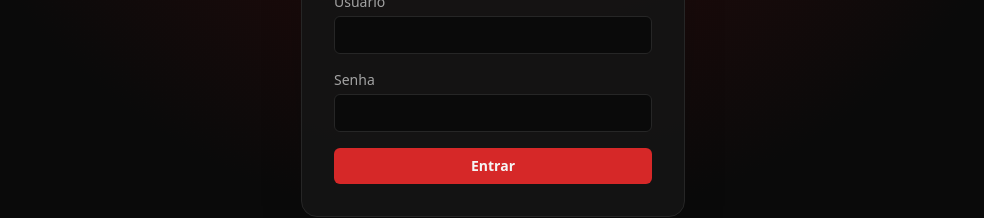
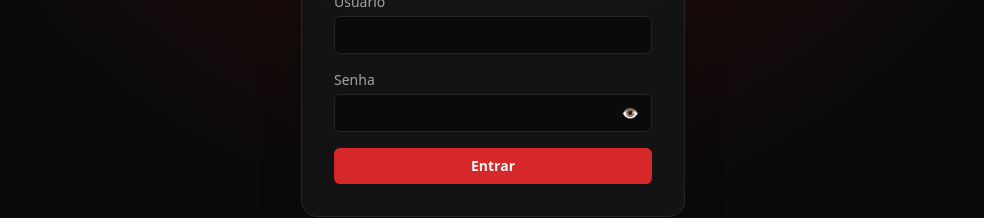
Before and after one commit to kundlatsch/kamogawa-dashboard, a React (Vite) app in the folder frontend/: page / in a window 1280 px wide. Shown: the part 384-602 px from the top of the page, without its empty margins (147-1131 px from the left). Built offline with nearby package versions, Linux system fonts and the light colour scheme.

Commit message:
feat(frontend): add show/hide toggle to password fields

```diff
--- a/frontend/src/components/ui.tsx
+++ b/frontend/src/components/ui.tsx
@@ -1,4 +1,5 @@
-import type { ButtonHTMLAttributes, InputHTMLAttributes, ReactNode } from "react";
+import { useId, useState, type ButtonHTMLAttributes, type InputHTMLAttributes, type ReactNode } from "react";
+import { useTranslation } from "react-i18next";
 
 type Variant = "primary" | "ghost" | "danger";
 
@@ -33,6 +34,41 @@ export function Input({ label, ...props }: InputHTMLAttributes<HTMLInputElement>
   );
 }
 
+/** Password field with a show/hide toggle. */
+export function PasswordInput({
+  label,
+  ...props
+}: Omit<InputHTMLAttributes<HTMLInputElement>, "type"> & { label: string }) {
+  const { t } = useTranslation();
+  const id = useId();
+  const [visible, setVisible] = useState(false);
+  return (
+    <div className="flex flex-col gap-1 text-sm">
+      <label htmlFor={id} className="text-smoke">
+        {label}
+      </label>
+      <div className="flex rounded-md border border-rope bg-ring focus-within:border-glove">
+        <input
+          id={id}
+          type={visible ? "text" : "password"}
+          className="min-w-0 flex-1 bg-transparent px-3 py-2 text-chalk outline-none"
+          {...props}
+        />
+        <button
+          type="button"
+          onClick={() => setVisible((v) => !v)}
+          aria-label={visible ? t("auth.hidePassword") : t("auth.showPassword")}
+          aria-pressed={visible}
+          title={visible ? t("auth.hidePassword") : t("auth.showPassword")}
+          className="px-3 text-smoke hover:text-chalk"
+        >
+          {visible ? "🙈" : "👁️"}
+        </button>
+      </div>
+    </div>
+  );
+}
+
 export function Modal({ title, onClose, children }: { title: string; onClose: () => void; children: ReactNode }) {
   return (
     <div className="fixed inset-0 z-50 flex items-center justify-center bg-black/70 p-4" onClick={onClose}>
--- a/frontend/src/i18n/locales/pt-BR.json
+++ b/frontend/src/i18n/locales/pt-BR.json
@@ -20,7 +20,9 @@
     "password": "Senha",
     "login": "Entrar",
     "logout": "Sair",
-    "invalid": "Usuário ou senha incorretos."
+    "invalid": "Usuário ou senha incorretos.",
+    "showPassword": "Mostrar senha",
+    "hidePassword": "Ocultar senha"
   },
   "nav": {
     "board": "Quadro",
--- a/frontend/src/pages/LoginPage.tsx
+++ b/frontend/src/pages/LoginPage.tsx
@@ -3,7 +3,7 @@ import { useTranslation } from "react-i18next";
 import { Navigate } from "react-router-dom";
 
 import { useAuth } from "../auth/AuthContext";
-import { Button, Input } from "../components/ui";
+import { Button, Input, PasswordInput } from "../components/ui";
 
 export default function LoginPage() {
   const { t } = useTranslation();
@@ -50,9 +50,8 @@ export default function LoginPage() {
           onChange={(event) => setUsername(event.target.value)}
           required
         />
-        <Input
+        <PasswordInput
           label={t("auth.password")}
-          type="password"
           autoComplete="current-password"
           value={password}
           onChange={(event) => setPassword(event.target.value)}
--- a/frontend/src/pages/ProfilePage.tsx
+++ b/frontend/src/pages/ProfilePage.tsx
@@ -5,7 +5,7 @@ import { useTranslation } from "react-i18next";
 
 import { api } from "../api/client";
 import { useAuth } from "../auth/AuthContext";
-import { Button, Input, PageHeader } from "../components/ui";
+import { Button, PageHeader, PasswordInput } from "../components/ui";
 
 const MIN_LENGTH = 8;
 
@@ -67,25 +67,22 @@ export default function ProfilePage() {
 
       <form onSubmit={submit} className="flex flex-col gap-4 rounded-xl border border-rope bg-canvas p-5">
         <h2 className="font-display text-2xl tracking-wide uppercase">{t("profile.changePassword")}</h2>
-        <Input
+        <PasswordInput
           label={t("profile.currentPassword")}
-          type="password"
           autoComplete="current-password"
           value={current}
           onChange={(e) => setCurrent(e.target.value)}
           required
         />
-        <Input
+        <PasswordInput
           label={t("profile.newPassword")}
-          type="password"
           autoComplete="new-password"
           value={next}
           onChange={(e) => setNext(e.target.value)}
           required
         />
-        <Input
+        <PasswordInput
           label={t("profile.confirmPassword")}
-          type="password"
           autoComplete="new-password"
           value={confirm}
           onChange={(e) => setConfirm(e.target.value)}
```
Also changed, not shown: 1 other file (tests, documents, lock files or other folders).
